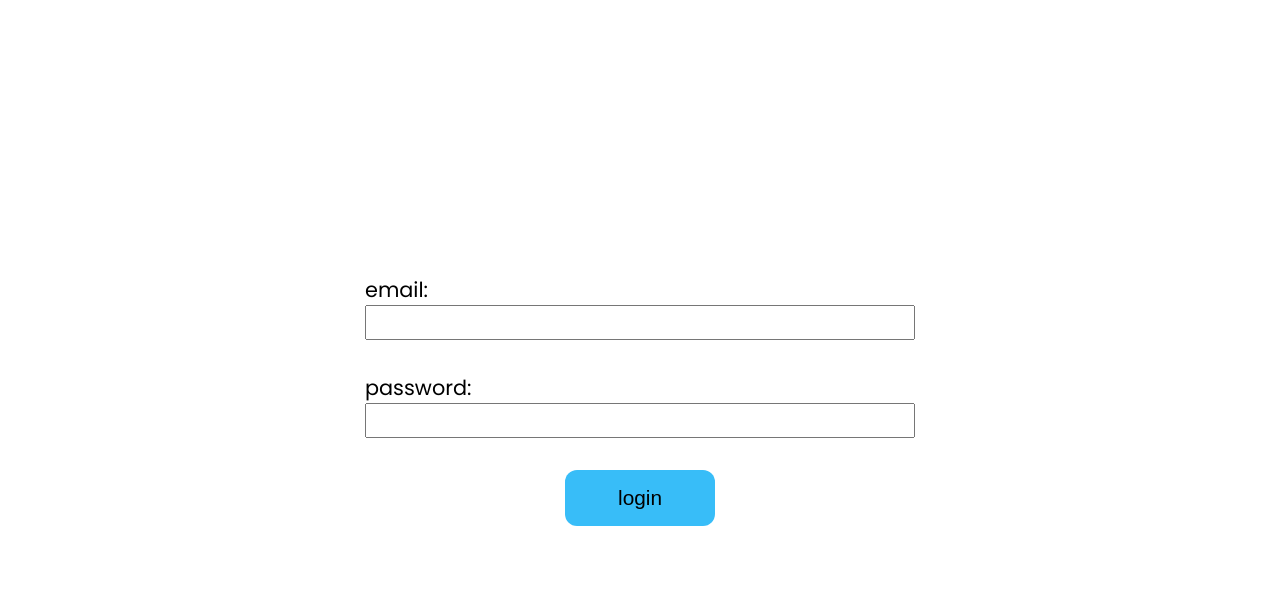
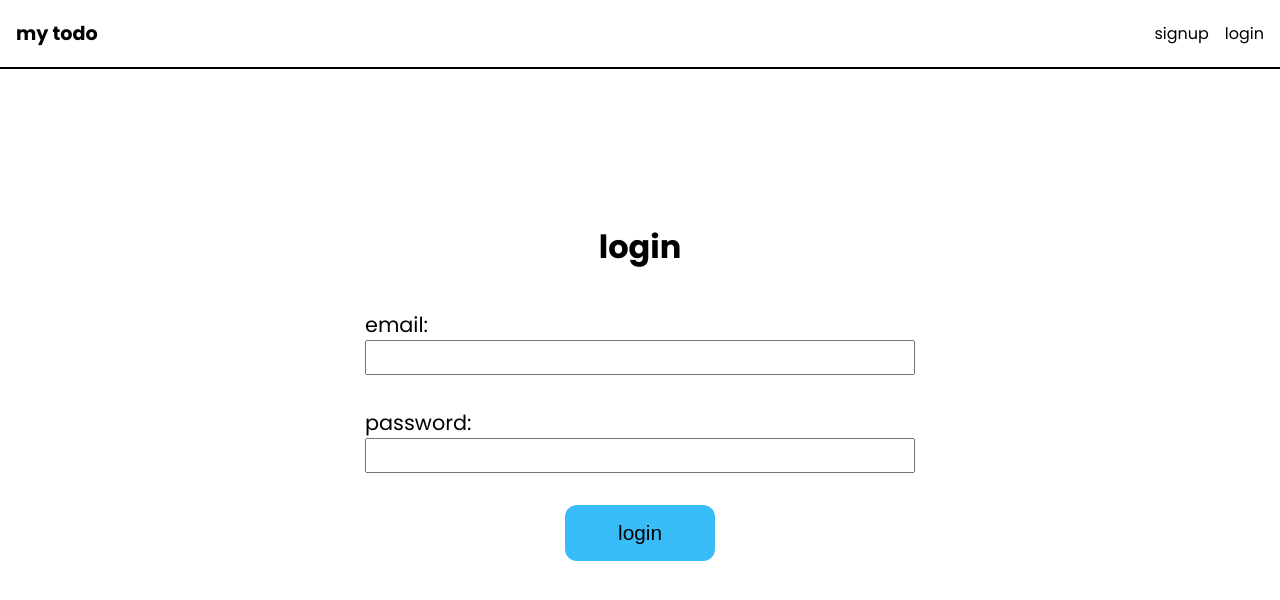
Before and after one commit to kedaroo/my-todo-list, a React (Create React App) app: page /login in a window 1280 px wide. Shown: the top 600 px of the page. Built offline with nearby package versions, Linux system fonts and the light colour scheme.

Commit message:
feat: navbar

```diff
--- a/src/App.js
+++ b/src/App.js
@@ -1,13 +1,15 @@
-import { Routes, Route, BrowserRouter } from 'react-router-dom'
+import { Routes, Route, BrowserRouter, Link } from 'react-router-dom'
 import Login from './pages/login/Login'
 import Signup from './pages/signup/Signup'
 
 import './App.css'
+import Navbar from './components/Navbar'
 
 export default function App() {
   return (
     <div className="App">
       <BrowserRouter>
+        <Navbar />
         <Routes>
           {/* <Route path='/' element={<Home />} /> */}
           <Route path='/login' element={<Login />} />
--- /dev/null
+++ b/src/components/Navbar.css
@@ -0,0 +1,23 @@
+nav {
+    border-bottom: 2px solid black;
+    padding: 0 1rem;
+    display: flex;
+    align-items: center;
+    justify-content: space-between;
+}
+
+.brand {
+    font-size: 1.2rem;
+    font-weight: 700;
+}
+
+.nav-list {
+    display: flex;
+    list-style: none;
+}
+
+.link {
+    text-decoration: none;
+    color: black;
+    margin-left: 1rem;
+}
--- /dev/null
+++ b/src/components/Navbar.js
@@ -0,0 +1,22 @@
+import { Link } from 'react-router-dom'
+import './Navbar.css'
+
+export default function Navbar() {
+    return (
+        <nav className='navbar'>
+            <p className='brand'>my todo</p>
+            <ul className='nav-list'>
+                <li>
+                    <Link to='/signup' className='link'>signup</Link>
+                </li>
+                <li>
+                    <Link to='/login' className='link'>login</Link>
+                </li>
+                <li>
+                    {/* <button>logout</button> */}
+                </li>
+            </ul>
+
+        </nav>
+    )
+}
--- a/src/pages/login/Login.css
+++ b/src/pages/login/Login.css
@@ -1,7 +1,7 @@
 form {
     display: flex;
     flex-direction: column;
-    min-height: 100vh;
+    min-height: 80vh;
     justify-content: center;
     align-items: center;
 }
@@ -23,7 +23,7 @@ input {
     padding: 0.5rem 0.8rem;
 }
 
-button {
+.btn {
     cursor: pointer;
     background-color: var(--primary-color);
     border: none;
--- a/src/pages/login/Login.js
+++ b/src/pages/login/Login.js
@@ -16,6 +16,7 @@ export default function Login() {
 
     return (
         <form onSubmit={handleSubmit} className='form'>
+            <h1>login</h1>
             <label>
                 <span>email:</span>
                 <input
@@ -34,7 +35,7 @@ export default function Login() {
                     value={password}
                 />
             </label>
-            <button>{isPending ? 'logging in...' : 'login'}</button>
+            <button className='btn'>{isPending ? 'logging in...' : 'login'}</button>
             {error && <p>{error}</p>}
         </form>
     )
--- a/src/pages/signup/Signup.css
+++ b/src/pages/signup/Signup.css
@@ -1,7 +1,7 @@
 form {
     display: flex;
     flex-direction: column;
-    min-height: 100vh;
+    min-height: 80vh;
     justify-content: center;
     align-items: center;
 }
@@ -23,7 +23,7 @@ input {
     padding: 0.5rem 0.8rem;
 }
 
-button {
+.btn {
     cursor: pointer;
     background-color: var(--primary-color);
     border: none;
--- a/src/pages/signup/Signup.js
+++ b/src/pages/signup/Signup.js
@@ -16,6 +16,7 @@ export default function Signup() {
 
     return (
         <form onSubmit={handleSubmit}>
+            <h1>signup</h1>
             <label>
                 <span>email:</span>
                 <input
@@ -34,7 +35,7 @@ export default function Signup() {
                     value={password}
                 />
             </label>
-            <button>{isPending ? 'signing up...' : 'sign up'}</button>
+            <button className='btn'>{isPending ? 'signing up...' : 'sign up'}</button>
             {error && <p>{error}</p>}
         </form>
     )
```
